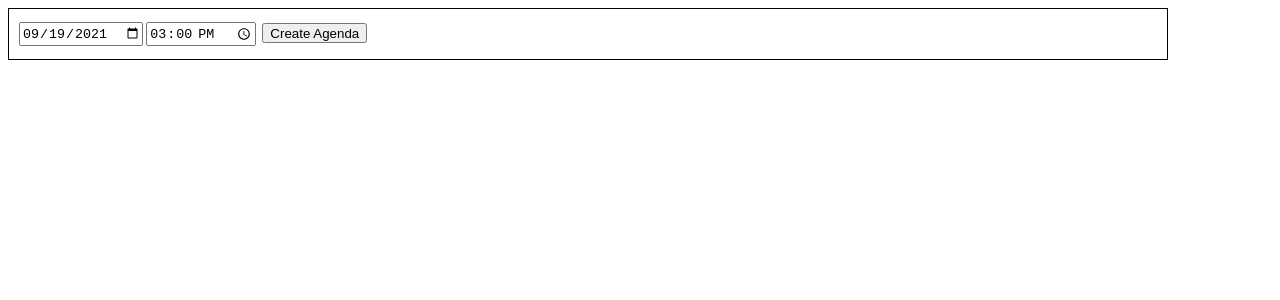
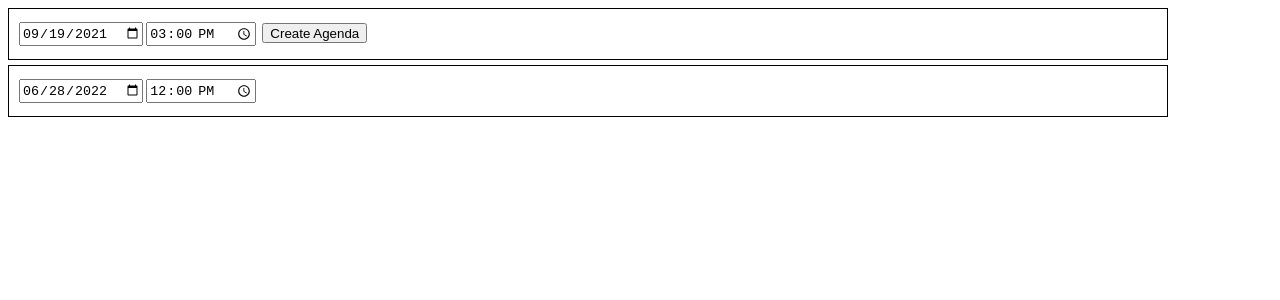
Before and after one commit to RyanFrantz/budgenda-next, a Next.js app: page /schedule in a window 1280 px wide. Shown: the top 300 px of the page. Built offline with nearby package versions, Linux system fonts and the light colour scheme.

Commit message:
Start converting to components.

```diff
--- /dev/null
+++ b/components/dateTimeInputs.js
@@ -0,0 +1,8 @@
+export default function DateTimeInputs() {
+  return (
+    <>
+      <input type="date" id="agenda-date" name="agenda-date" defaultValue="2022-06-28" />
+      <input type="time" id="agenda-time" name="agenda-time" defaultValue="12:00" />
+  </>
+  );
+}
--- /dev/null
+++ b/components/topNav.js
@@ -0,0 +1,9 @@
+import DateTimeInputs from './dateTimeInputs.js';
+
+export default function TopNav() {
+  return (
+    <nav>
+      <DateTimeInputs />
+    </nav>
+  );
+}
--- a/pages/schedule.js
+++ b/pages/schedule.js
@@ -5,6 +5,7 @@
 
 import Head from 'next/head';
 import Script from 'next/script';
+import TopNav from '../components/topNav.js';
 
 /*
  *  Given a date, return milliseconds since the epoch.
@@ -83,6 +84,7 @@ export default function Schedule() {
         <input type="time" id="agenda-time" name="agenda-time" defaultValue="12:00" />
         <button onClick={createAgenda}>Create Agenda</button>
     </nav>
+    <TopNav/>
     <main>
     </main>
 
```
